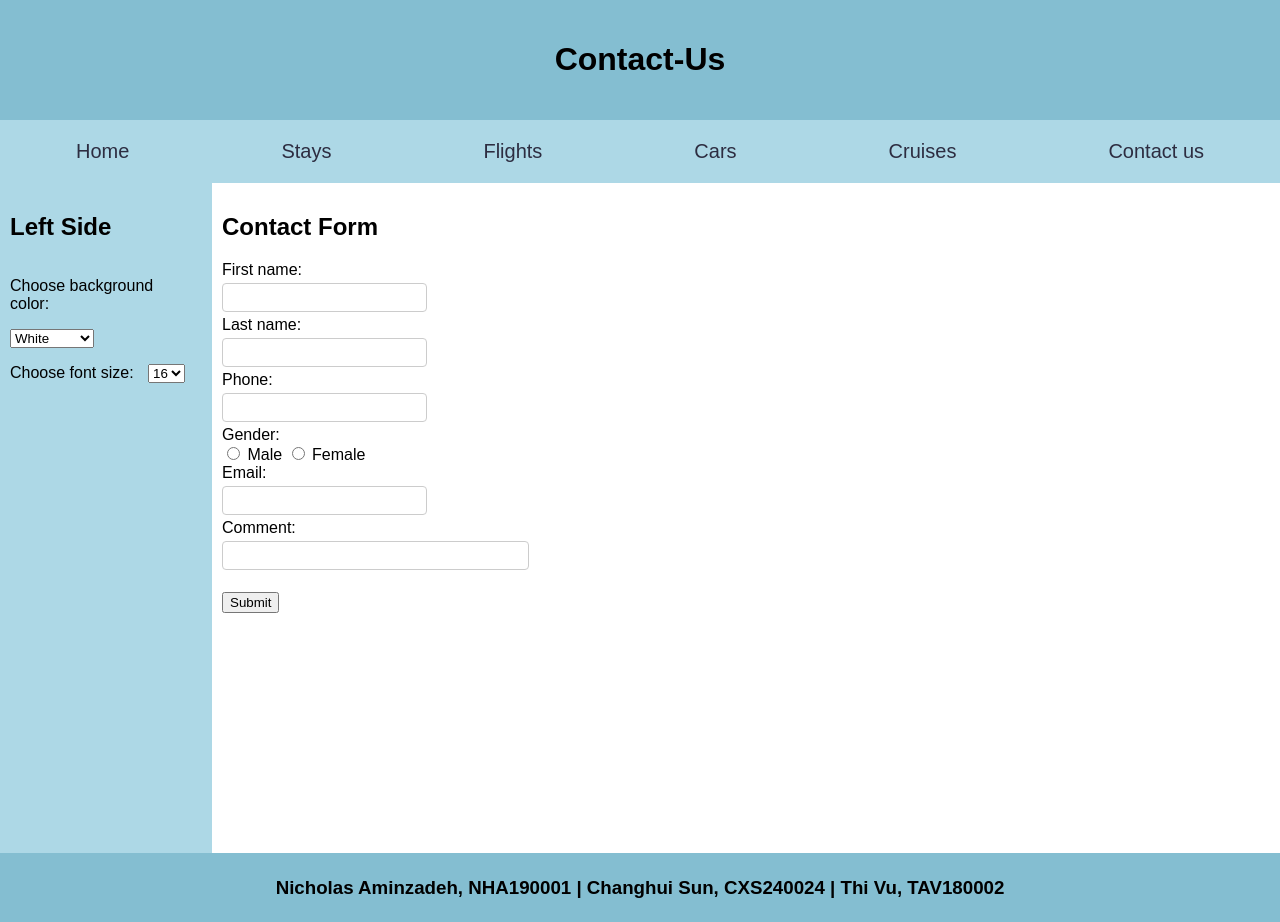
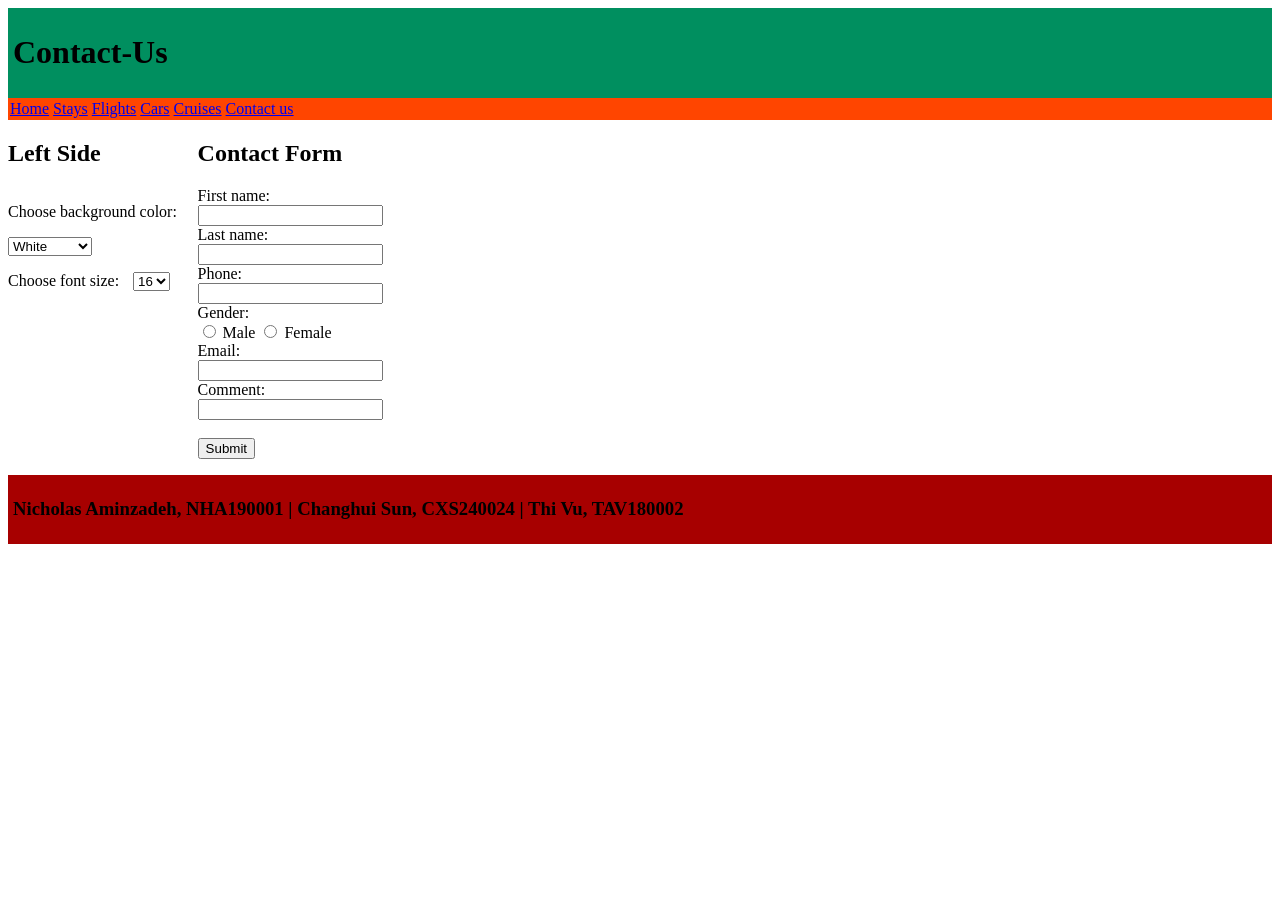
Before and after one commit to CH7099/cs6314-a2-travel, a PHP site: page /contact-us.html in a window 1280 px wide. After the commit the page ends 544 px from the top, so only its background shows below. Run offline with PHP 8.4, Linux system fonts and the light colour scheme.

Commit message:
Update mystyle.css

```diff
--- a/Assignment2/mystyle.css
+++ b/Assignment2/mystyle.css
@@ -1,45 +1,16 @@
-/* General body styles */
-body {
-    font-family: Arial, sans-serif;
-    margin: 0;                     /* remove default margin */
-    padding: 0;                    /* remove default padding */
-}
-
-/*Style header*/
 .header {
-    padding: 20px;
-    text-align: center;
-    background-color: rgb(132, 190, 209);
+  background-color:rgb(0, 143, 95);
+  padding:5px;
 }
 
 .footer {
-  background-color: rgb(132, 190, 209);
-  padding: 5px;
-  text-align: center;
+  background-color:rgb(167, 0, 0);
+  padding:5px;
 }
 
-/* Style the navigation container */
 .topnav {
-    display: flex;                 /* flexbox instead of float */
-    justify-content: space-around; /* spread links evenly */
-    background-color: lightblue;
-    width: 100%;                   /* fill the window width */
-}
-
-/* Style individual links */
-.topnav a {
-    flex-grow: 1;                  /* each link stretches equally */
-    color: rgb(45, 45, 65);
-    padding: 20px;
-    text-align: center;
-    text-decoration: none;         /* remove underline */
-    font-size: 20px;
-}
-
-/*Change color for top navigation*/
-.topnav a:hover{
-    background-color: rgb(132, 190, 209);
-    color: black;
+  background-color:orangered;
+  padding:2px;
 }
 
 .row:after {
@@ -50,22 +21,22 @@ body {
 
 .column {
   float: left;
-  min-height: 650px;              /* ensure columns have some height */
 }
 
-/*Left column*/
-.column.side {
-    width: 15%;
-    float: left;
-    background-color: lightblue;
-    padding: 10px;
+.side{
+  width: 15%;
 }
 
-/*Middle column*/
-.column.middle {
-    width: 80%;
-    float: left;
-    padding: 10px;
+.middle {
+  width: 85%;
+}
+
+.left {
+  width: 25%;
+}
+
+.right {
+  width: 25%;
 }
 
 .prefselector {
@@ -73,16 +44,6 @@ body {
   margin-right: 10px;
 }
 
-/* Input field styles */
-input[type=text] {
-    width: 20%;
-    padding: 6px 5px;
-    margin: 4px 0;
-    box-sizing: border-box;
-    border: 1px solid #ccc;
-    border-radius: 4px;
+#validationresult {
+  padding:2px;
 }
-
-#comment {
-    width: 30%;
-}
```
